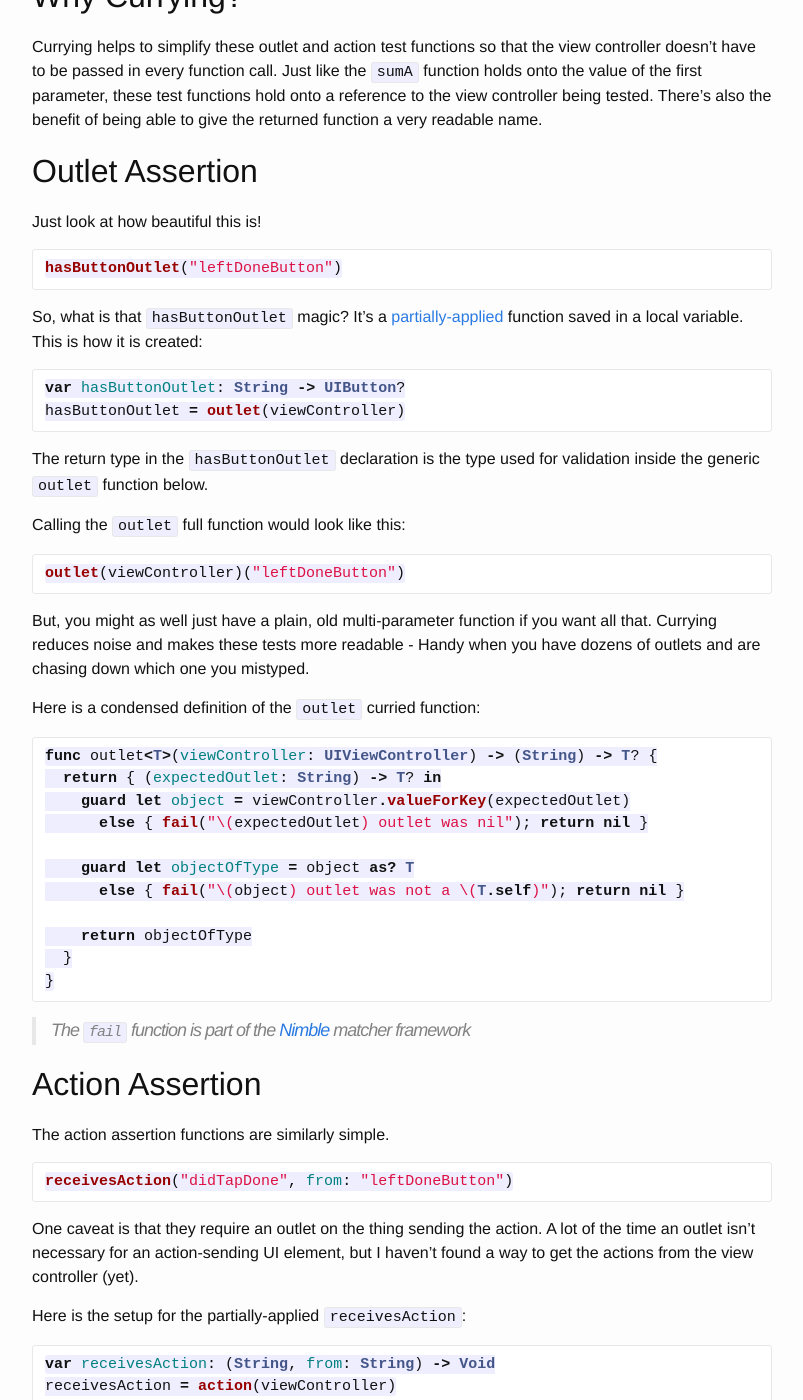
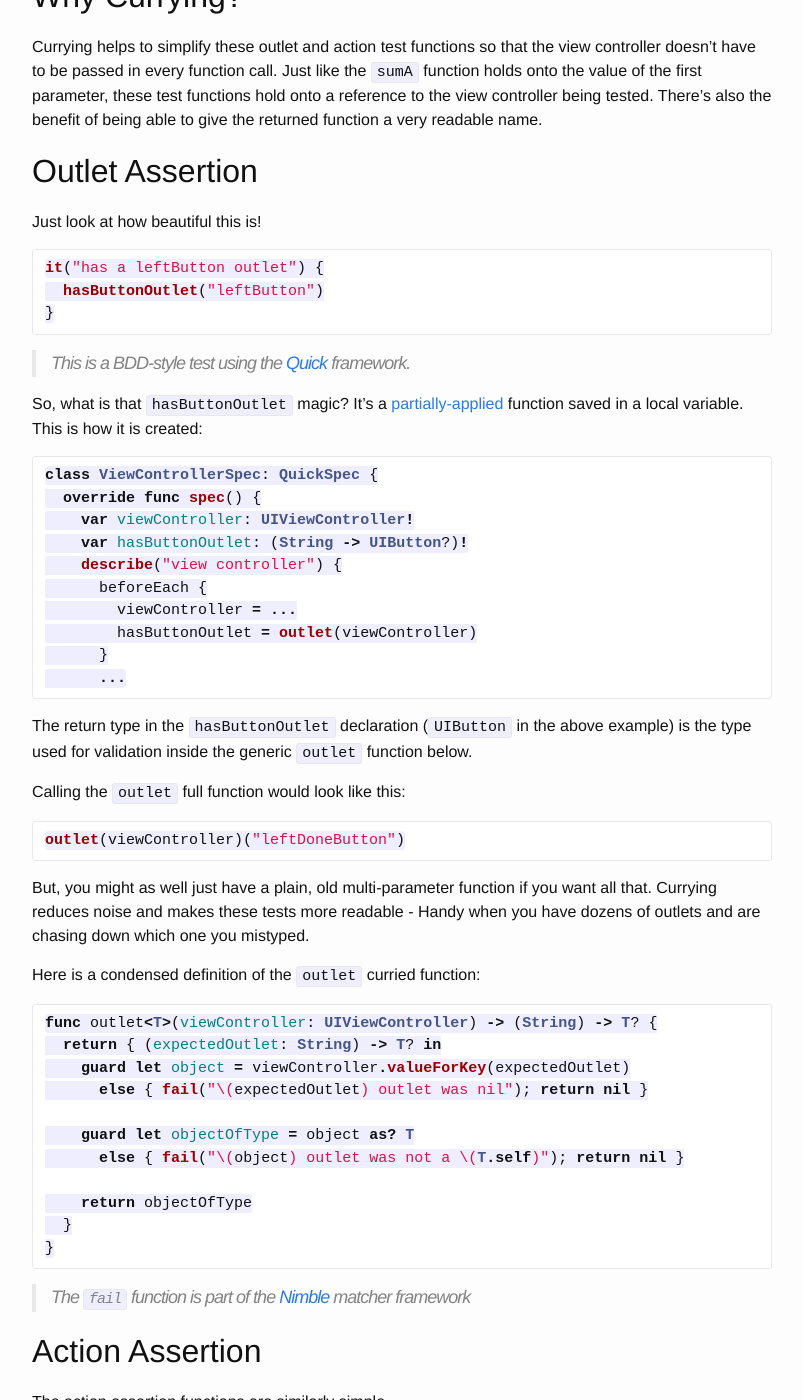
Before and after one commit to phatblat/reflog, a Jekyll site: the page built from www/_posts/2016-04-29-testing-iboutlets-and-ibactions-with-curried-functions-in-swift.markdown, in a window 1280 px wide and 1400 px high, scrolled down 2414 px. Shown: the whole window, without its empty margins (238-1041 px from the left). Built offline with Jekyll 4.4.1, drawn with Linux system fonts in a browser that asks for light colours; emoji names are drawn with the system emoji font; some of the changed text lies outside the part shown.

Commit message:
Add test structure for context and format code samples (2 spaces)

````diff
--- a/www/_posts/2016-04-29-testing-iboutlets-and-ibactions-with-curried-functions-in-swift.markdown
+++ b/www/_posts/2016-04-29-testing-iboutlets-and-ibactions-with-curried-functions-in-swift.markdown
@@ -54,11 +54,11 @@ An equivalent `sum` function using the more verbose curried function syntax show
 
 ```
 func sum(A: Int) -> (Int) -> (Int) -> Int {
-    return { (B: Int) -> (C: Int) -> Int in
-        return { (C: Int) -> Int in
-            return A + B + C
-        }
+  return { (B: Int) -> (C: Int) -> Int in
+    return { (C: Int) -> Int in
+      return A + B + C
     }
+  }
 }
 ```
 
@@ -81,17 +81,29 @@ Currying helps to simplify these outlet and action test functions so that the vi
 Just look at how beautiful this is!
 
 ```swift
-hasButtonOutlet("leftDoneButton")
+it("has a leftButton outlet") {
+  hasButtonOutlet("leftButton")
+}
 ```
+
+> This is a BDD-style test using the [Quick](https://github.com/Quick/Quick) framework.
 
 So, what is that `hasButtonOutlet` magic? It’s a [partially-applied](https://en.m.wikipedia.org/wiki/Partial_application) function saved in a local variable. This is how it is created:
 
 ```swift
-var hasButtonOutlet: String -> UIButton?
-hasButtonOutlet = outlet(viewController)
+class ViewControllerSpec: QuickSpec {
+  override func spec() {
+    var viewController: UIViewController!
+    var hasButtonOutlet: (String -> UIButton?)!
+    describe("view controller") {
+      beforeEach {
+        viewController = ...
+        hasButtonOutlet = outlet(viewController)
+      }
+      ...
 ```
 
-The return type in the `hasButtonOutlet` declaration is the type used for validation inside the generic `outlet` function below.
+The return type in the `hasButtonOutlet` declaration (`UIButton` in the above example) is the type used for validation inside the generic `outlet` function below.
 
 Calling the `outlet` full function would look like this:
 
@@ -124,7 +136,9 @@ func outlet<T>(viewController: UIViewController) -> (String) -> T? {
 The action assertion functions are similarly simple.
 
 ```swift
-receivesAction("didTapDone", from: "leftDoneButton")
+it("receives a didTapLeftButton: action from leftButton") {
+  receivesAction("didTapLeftButton:", from: "leftButton")
+}
 ```
 
 One caveat is that they require an outlet on the thing sending the action. A lot of the time an outlet isn’t necessary for an action-sending UI element, but I haven’t found a way to get the actions from the view controller (yet).
@@ -132,8 +146,15 @@ One caveat is that they require an outlet on the thing sending the action. A lot
 Here is the setup for the partially-applied `receivesAction`:
 
 ```swift
-var receivesAction: (String, from: String) -> Void
-receivesAction = action(viewController)
+class ViewControllerSpec: QuickSpec {
+    override func spec() {
+    var receivesAction: ((String, from: String) -> Void)!
+    describe("view controller") {
+      beforeEach {
+        viewController = ...
+        receivesAction = action(viewController)
+      }
+      ...
 ```
 
 Implementation of the `action` function is more complex as getting to the IBAction differs depending on whether the UI element is a `UIBarButtonItem` or a type of `UIControl`. [^action-test]
````
